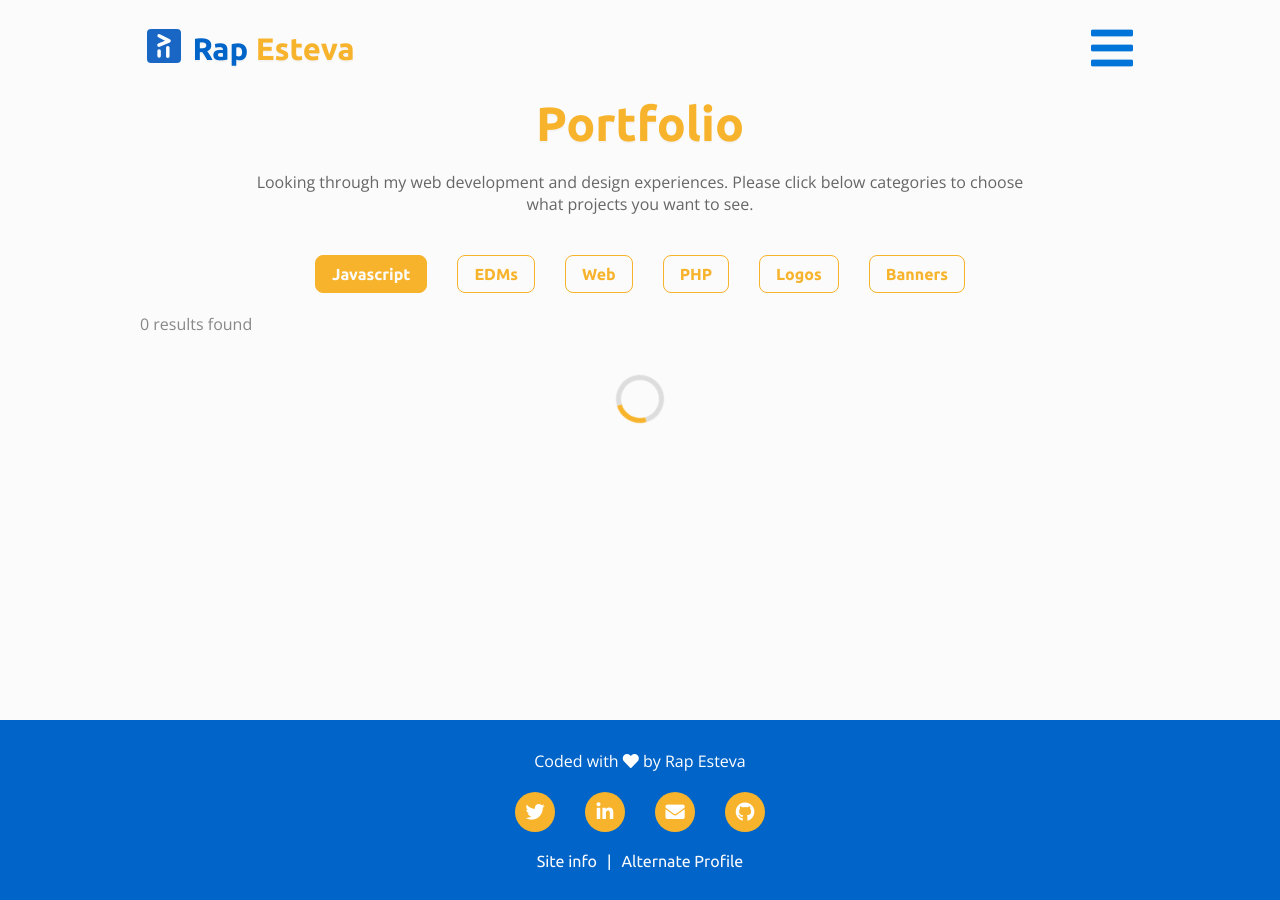
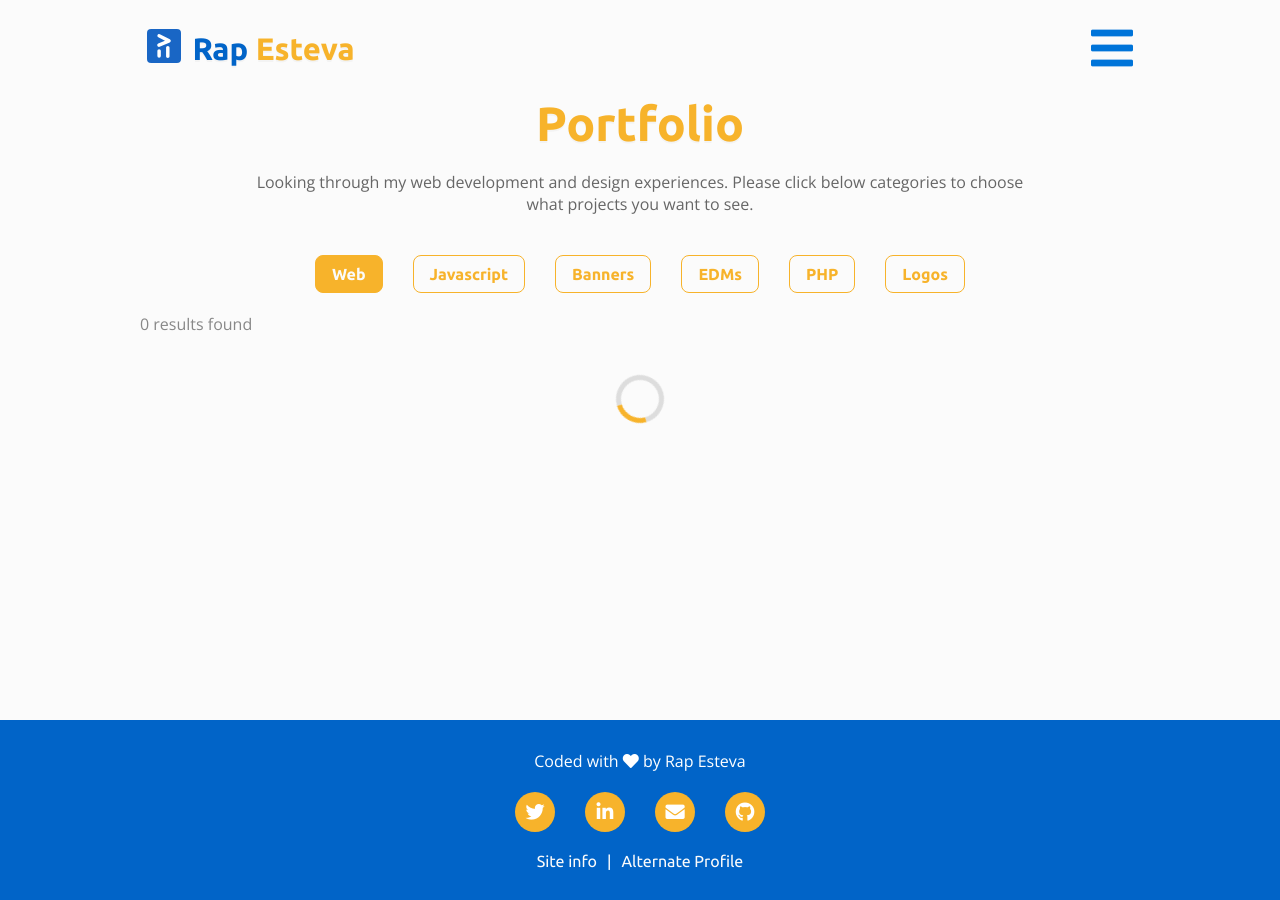
Before and after one commit to rapsamaniego27/portfolio-2020, a Jekyll site: the page built from portfolio/index.html, in a window 1280 px wide. Built offline with Jekyll 4.4.1, drawn with Linux system fonts in a browser that asks for light colours; nearby versions of some CDN libraries.

Commit message:
changed automatic display from Javascript to Web

```diff
--- a/dist/app.js
+++ b/dist/app.js
@@ -924,7 +924,7 @@ window.addEventListener('DOMContentLoaded', ()=> {
     const portfolio = new Portfolio();
 
     /* Auto display projects */
-    portfolio.displayResults('Javascript');
+    portfolio.displayResults('Web');
   }
 
   if (isInPage(pageAboutMe)) {
--- a/portfolio/index.html
+++ b/portfolio/index.html
@@ -15,22 +15,22 @@ layout: default
   <!-- Row Options -->
   <ul class="portfolio-options">
    <li class="portfolio-item">
-    <a href="#" target="_blank" class="btn btn-ghost-accent portfolio-link portfolio-option portfolio-link--active" data-project-type="Javascript">Javascript</a>
+    <a href="#" target="_blank" class="btn btn-ghost-accent portfolio-link portfolio-option portfolio-link--active" data-project-type="Web">Web</a>
+   </li>
+   <li class="portfolio-item">
+    <a href="#" target="_blank" class="btn btn-ghost-accent portfolio-link portfolio-option" data-project-type="Javascript">Javascript</a>
+   </li>
+   <li class="portfolio-item">
+    <a href="#" target="_blank" class="btn btn-ghost-accent portfolio-link portfolio-option" data-project-type="Banner">Banners</a>
    </li>
    <li class="portfolio-item">
     <a href="#" target="_blank" class="btn btn-ghost-accent portfolio-link portfolio-option" data-project-type="Edm">EDMs</a>
-   </li>
-   <li class="portfolio-item">
-    <a href="#" target="_blank" class="btn btn-ghost-accent portfolio-link portfolio-option" data-project-type="Web">Web</a>
    </li>
    <li class="portfolio-item">
     <a href="#" target="_blank" class="btn btn-ghost-accent portfolio-link portfolio-option" data-project-type="Php">PHP</a>
    </li>
    <li class="portfolio-item">
     <a href="#" target="_blank" class="btn btn-ghost-accent portfolio-link portfolio-option" data-project-type="Logo">Logos</a>
-   </li>
-   <li class="portfolio-item">
-    <a href="#" target="_blank" class="btn btn-ghost-accent portfolio-link portfolio-option" data-project-type="Banner">Banners</a>
    </li>
   </ul>
   <!-- End Options -->
--- a/source/js/components/all.js
+++ b/source/js/components/all.js
@@ -31,7 +31,7 @@ window.addEventListener('DOMContentLoaded', ()=> {
     const portfolio = new Portfolio();
 
     /* Auto display projects */
-    portfolio.displayResults('Javascript');
+    portfolio.displayResults('Web');
   }
 
   if (isInPage(pageAboutMe)) {
```
